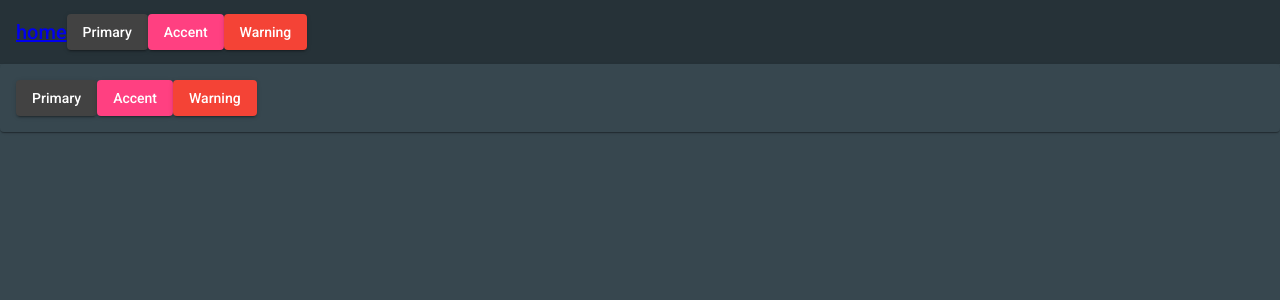
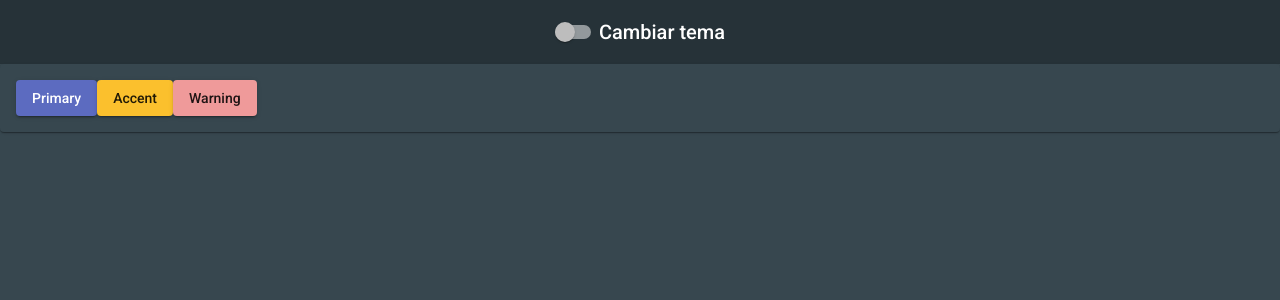
Before and after one commit to delmoral/Portfolio, an Angular app: page /home in a window 1280 px wide. Shown: the top 300 px of the page. Built offline with nearby package versions, Linux system fonts and the light colour scheme.

Commit message:
EVOL|THEME| Colors

```diff
--- a/src/app/app.component.html
+++ b/src/app/app.component.html
@@ -1,10 +1,10 @@
 <div class="{{theme}}-theme">
   <mat-card class="root">
 
-    <mat-toolbar >
-      <a class="button" routerLink="/home">home</a>
+    <mat-toolbar style="display: flex; justify-content: space-around;">
+      <!-- <a class="button" routerLink="/home">home</a> -->
 
-      <button mat-raised-button color="primary" (click)="changeTheme()">
+      <!-- <button mat-raised-button color="primary" (click)="changeTheme()">
         Primary
       </button>
       <button mat-raised-button color="accent">
@@ -12,10 +12,14 @@
       </button>
       <button mat-raised-button color="warn">
         Warning
-      </button>
+      </button> -->
+      <mat-slide-toggle [checked]="checked" (change)="changeTheme()">
+        Cambiar tema
+      </mat-slide-toggle>
     </mat-toolbar>
 
     <router-outlet ></router-outlet>
 
   </mat-card>
+
 </div>
--- a/src/app/app.component.ts
+++ b/src/app/app.component.ts
@@ -8,6 +8,9 @@ import { Component } from '@angular/core';
 export class AppComponent {
   title = 'portfolio-delmo';
   theme = 'dark';
+  checked = false;
+
+  // https://techclub.tajamar.es/internationalization-i18n-angular/
 
   changeTheme(): void {
     this.theme === 'dark' ? this.theme = 'light' : this.theme = 'dark';
--- a/src/app/app.module.ts
+++ b/src/app/app.module.ts
@@ -15,6 +15,7 @@ import { MatProgressSpinnerModule } from '@angular/material/progress-spinner';
 import { MatRippleModule } from '@angular/material/core';
 import { MatToolbarModule } from '@angular/material/toolbar';
 import { MatExpansionModule } from '@angular/material/expansion';
+import { MatSlideToggleModule } from '@angular/material/slide-toggle';
 
 @NgModule({
   declarations: [
@@ -33,7 +34,8 @@ import { MatExpansionModule } from '@angular/material/expansion';
     MatProgressSpinnerModule,
     MatRippleModule,
     MatToolbarModule,
-    MatExpansionModule
+    MatExpansionModule,
+    MatSlideToggleModule
   ],
   providers: [],
   bootstrap: [AppComponent]
--- a/src/styles.scss
+++ b/src/styles.scss
@@ -63,9 +63,9 @@ $mat-light-theme-foreground: (
 
 $light-delmo-theme: create-light-theme($light-delmo-primary, $light-delmo-accent);
 
-$dark-delmo-primary: mat-palette($mat-grey, 800);
-$dark-delmo-accent: mat-palette($mat-pink, A200, A100, A400);
-// $dark-delmo-warn: mat-palette($mat-red);
+$dark-delmo-primary: mat-palette($mat-indigo, 400);
+$dark-delmo-accent: mat-palette($mat-yellow, 700);
+$dark-delmo-warn: mat-palette($mat-red, 200);
 
 // Background palette for dark themes.
 $mat-dark-theme-background: (
@@ -115,7 +115,7 @@ $mat-dark-theme-foreground: (
     );
   }
 
-$dark-delmo-theme: create-dark-theme($dark-delmo-primary, $dark-delmo-accent);
+$dark-delmo-theme: create-dark-theme($dark-delmo-primary, $dark-delmo-accent, $dark-delmo-warn);
 // $dark-delmo-theme: mat-dark-theme($dark-delmo-primary, $dark-delmo-accent, $dark-delmo-warn);
 
 // Include theme styles for core and each component used in your app.
```
